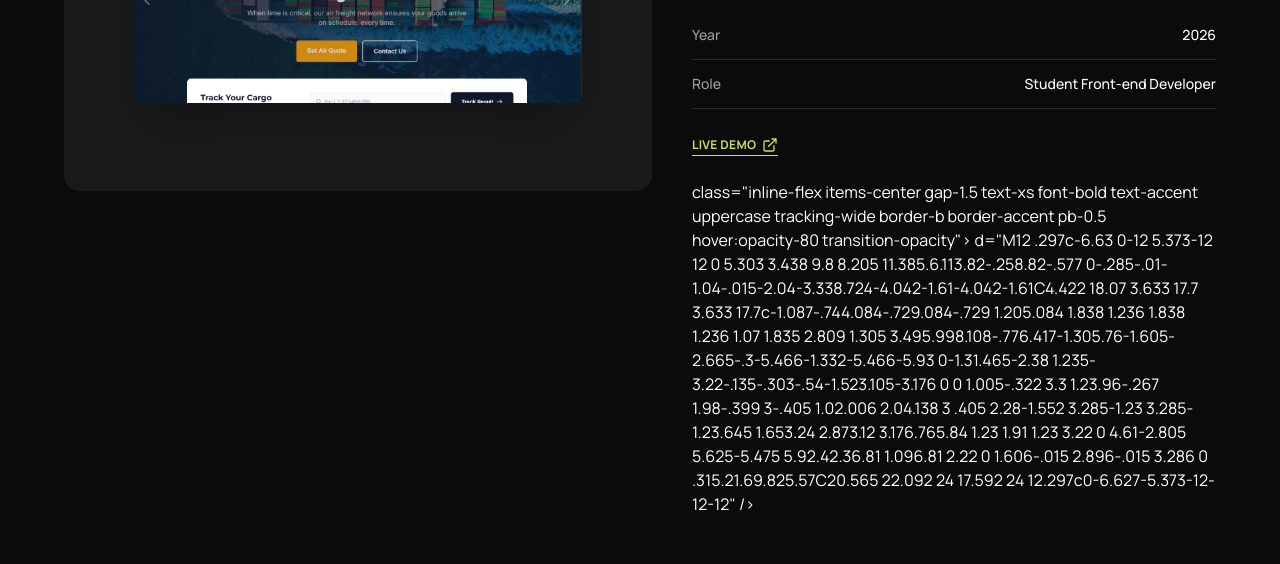
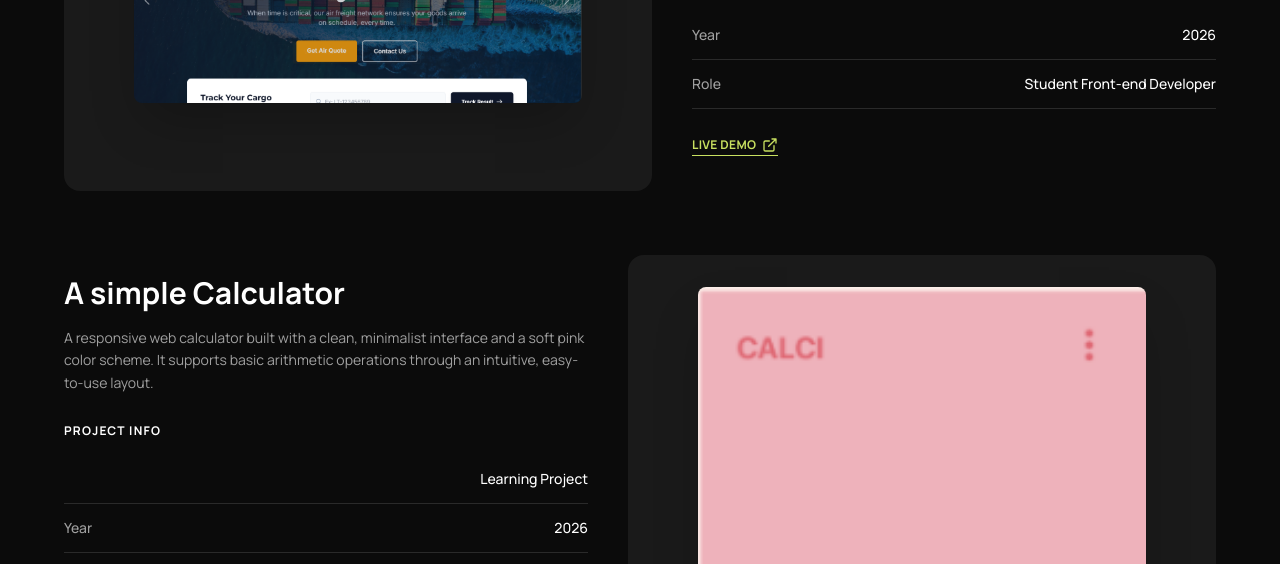
Before and after one commit to sophiainterlude/portfolio, a plain HTML site: page index.html in a window 1280 px wide. Shown: the part 1240-1804 px from the top of the page. Drawn offline with nearby package versions, Linux system fonts and the light colour scheme.

Commit message:
corrections

```diff
--- a/index.html
+++ b/index.html
@@ -145,11 +145,11 @@
                         </svg>
                     </a>
                     <!-- <a href="https://github.com/sophiainterlude/shipping-project" -->
-                        class="inline-flex items-center gap-1.5 text-xs font-bold text-accent uppercase tracking-wide border-b border-accent pb-0.5 hover:opacity-80 transition-opacity">
+                        <!-- class="inline-flex items-center gap-1.5 text-xs font-bold text-accent uppercase tracking-wide border-b border-accent pb-0.5 hover:opacity-80 transition-opacity"> -->
                         <!-- See on GitHub -->
                         <!-- <svg class="w-4 h-4 fill-accent" viewBox="0 0 24 24"> -->
                             <!-- <path -->
-                                d="M12 .297c-6.63 0-12 5.373-12 12 0 5.303 3.438 9.8 8.205 11.385.6.113.82-.258.82-.577 0-.285-.01-1.04-.015-2.04-3.338.724-4.042-1.61-4.042-1.61C4.422 18.07 3.633 17.7 3.633 17.7c-1.087-.744.084-.729.084-.729 1.205.084 1.838 1.236 1.838 1.236 1.07 1.835 2.809 1.305 3.495.998.108-.776.417-1.305.76-1.605-2.665-.3-5.466-1.332-5.466-5.93 0-1.31.465-2.38 1.235-3.22-.135-.303-.54-1.523.105-3.176 0 0 1.005-.322 3.3 1.23.96-.267 1.98-.399 3-.405 1.02.006 2.04.138 3 .405 2.28-1.552 3.285-1.23 3.285-1.23.645 1.653.24 2.873.12 3.176.765.84 1.23 1.91 1.23 3.22 0 4.61-2.805 5.625-5.475 5.92.42.36.81 1.096.81 2.22 0 1.606-.015 2.896-.015 3.286 0 .315.21.69.825.57C20.565 22.092 24 17.592 24 12.297c0-6.627-5.373-12-12-12" />
+                                <!-- d="M12 .297c-6.63 0-12 5.373-12 12 0 5.303 3.438 9.8 8.205 11.385.6.113.82-.258.82-.577 0-.285-.01-1.04-.015-2.04-3.338.724-4.042-1.61-4.042-1.61C4.422 18.07 3.633 17.7 3.633 17.7c-1.087-.744.084-.729.084-.729 1.205.084 1.838 1.236 1.838 1.236 1.07 1.835 2.809 1.305 3.495.998.108-.776.417-1.305.76-1.605-2.665-.3-5.466-1.332-5.466-5.93 0-1.31.465-2.38 1.235-3.22-.135-.303-.54-1.523.105-3.176 0 0 1.005-.322 3.3 1.23.96-.267 1.98-.399 3-.405 1.02.006 2.04.138 3 .405 2.28-1.552 3.285-1.23 3.285-1.23.645 1.653.24 2.873.12 3.176.765.84 1.23 1.91 1.23 3.22 0 4.61-2.805 5.625-5.475 5.92.42.36.81 1.096.81 2.22 0 1.606-.015 2.896-.015 3.286 0 .315.21.69.825.57C20.565 22.092 24 17.592 24 12.297c0-6.627-5.373-12-12-12" /> -->
                         <!-- </svg> -->
                     <!-- </a> -->
                 </div>
```
